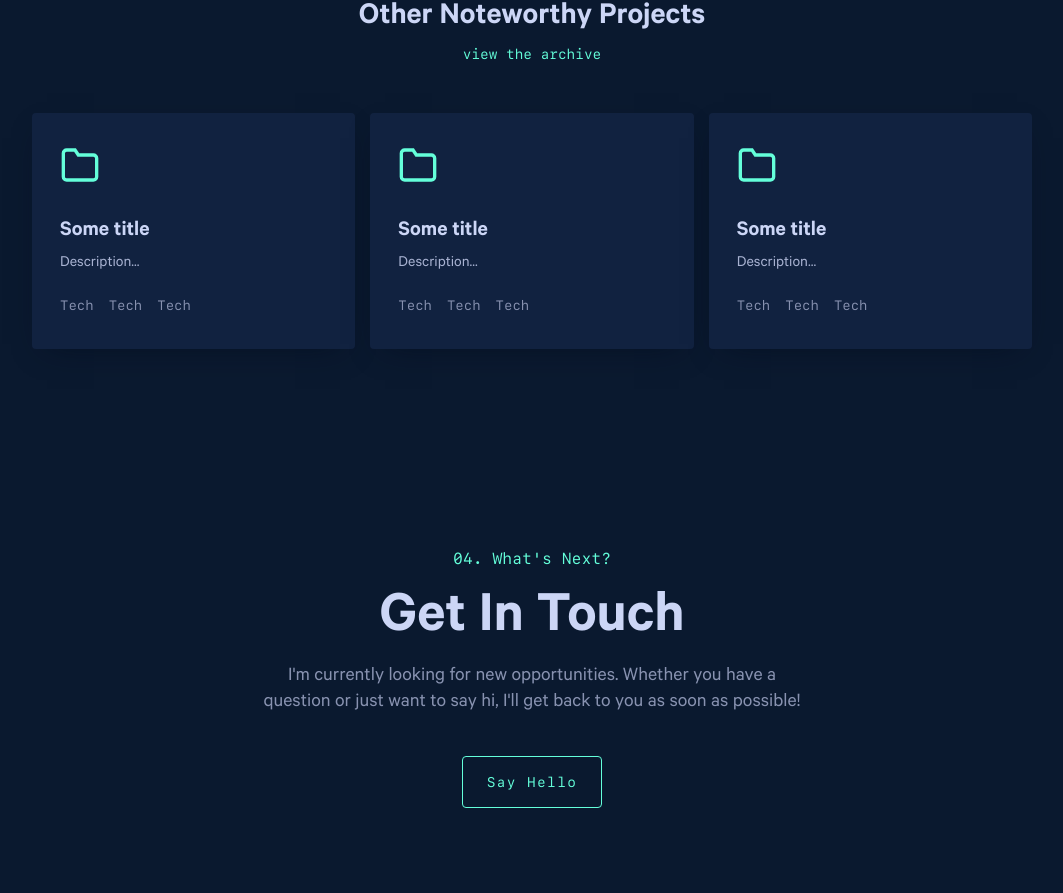
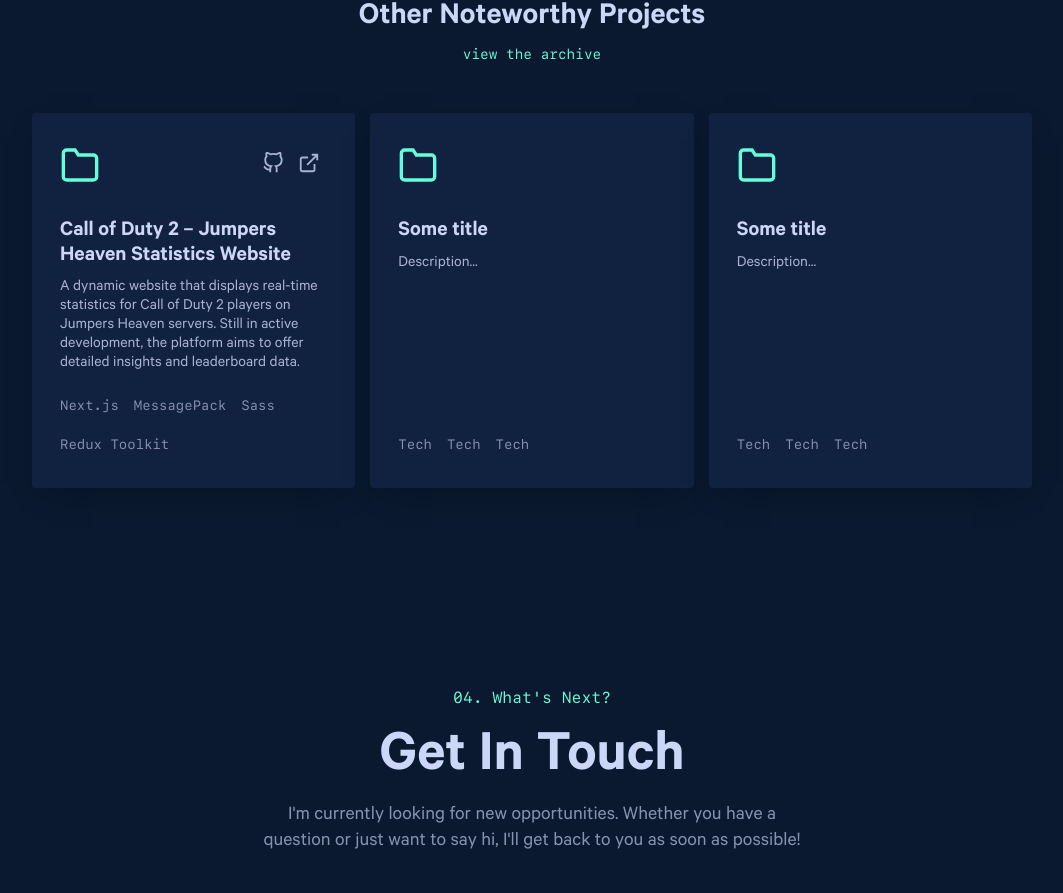
Before and after one commit to Moamal-2000/moamal-alaa, a Next.js app: page / in a window 1280 px wide. Shown: the part 2927-3820 px from the top of the page, without its empty margins (108-1171 px from the left). Built offline with nearby package versions, Linux system fonts and the light colour scheme.

Commit message:
update: add 'Call of Duty 2 Statistics Website' to worthy projects section

```diff
--- a/src/data/otherProjects.js
+++ b/src/data/otherProjects.js
@@ -1,11 +1,12 @@
 export const OTHER_PROJECTS_DATA = [
   {
-    title: "Some title",
-    description: "Description...",
-    year: "2023",
-    liveUrl: "",
-    repoUrl: "",
-    technologies: ["Tech", "Tech", "Tech"],
+    title: "Call of Duty 2 – Jumpers Heaven Statistics Website",
+    description:
+      "A dynamic website that displays real-time statistics for Call of Duty 2 players on Jumpers Heaven servers. Still in active development, the platform aims to offer detailed insights and leaderboard data.",
+    year: "2025",
+    liveUrl: "https://jh-leaderboard.netlify.app",
+    repoUrl: "https://github.com/Moamal-2000/JHLeaderboard",
+    technologies: ["Next.js", "MessagePack", "Sass", "Redux Toolkit"],
     id: 1,
   },
   {
```
